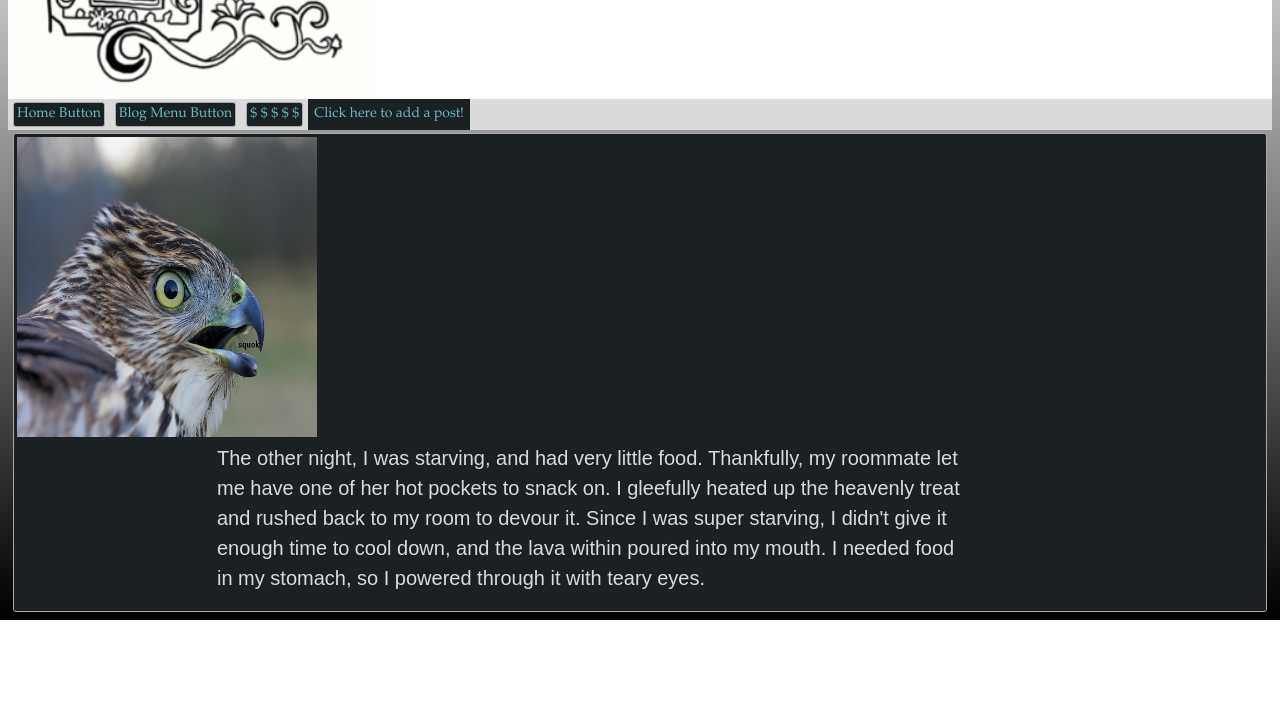
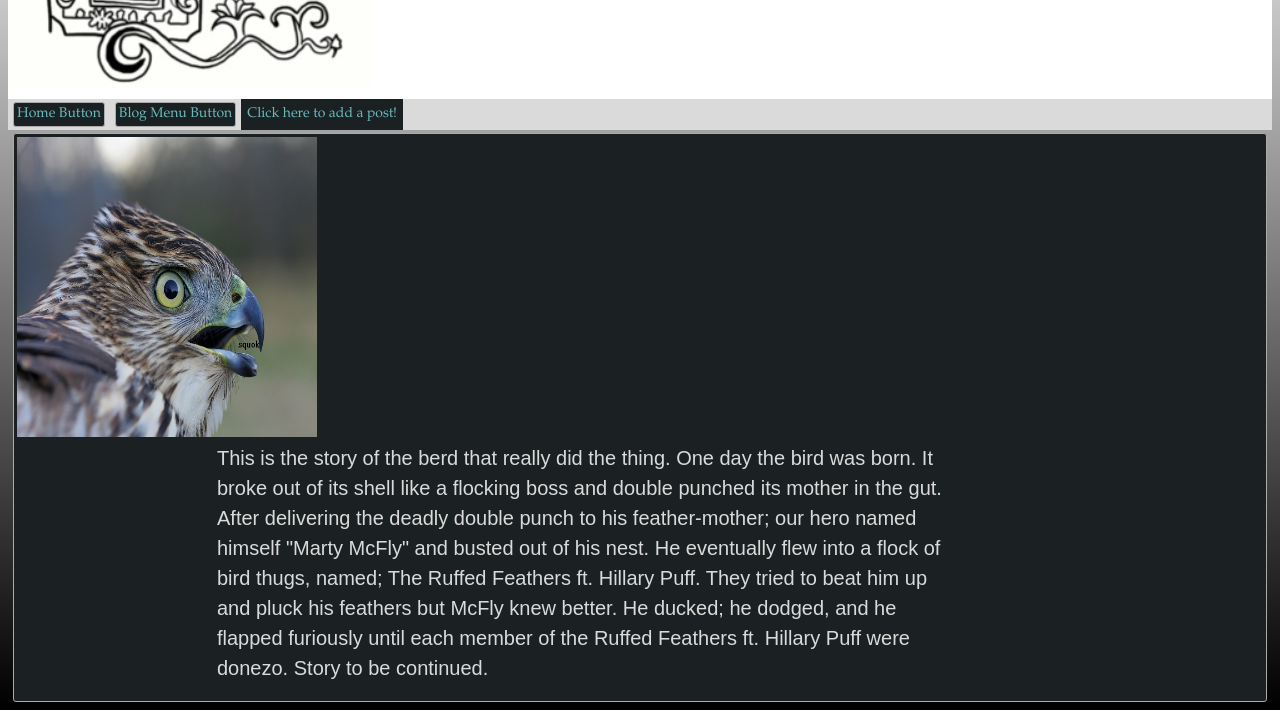
Before and after one commit to BrandonW24/CS290-Final, a website: page CS290-Final-master/CS290-Final-master/public/memes.html in a window 1280 px wide. Shown: the part 195-905 px from the top of the page. Before the commit the page ends 815 px from the top, so only its background shows below. Drawn offline with Linux system fonts and the light colour scheme.

Commit message:
Update memes.html

```diff
--- a/CS290-Final-master/CS290-Final-master/public/memes.html
+++ b/CS290-Final-master/CS290-Final-master/public/memes.html
@@ -25,7 +25,6 @@
 
         <nav class ="homeBar">
             <a href="welcomePage.html" <span class="menu-items">Home Button</span><a href="generalBlogPostPage.html" <span class="menu-items">Blog Menu Button</span></a>
-            <a><span class = "menu-items" id = "moneyButt" onclick = "PlaySound()"> $ $ $ $ $ </span></a>
             <button id="modalButt" class="button"> Click here to add a post! </button>
 
             <div id="modal-thing" class="modal">
@@ -72,10 +71,11 @@
                         <img src = "birp.jpg" style="width:300px;height:300px;">
                     </div>
             <div class = "text-class" id = "post-text">
-                        <p class = "cool-story">The other night, I was starving, and had very little food. Thankfully, my roommate let me have one of her hot pockets
-                                 to snack on. I gleefully heated up the heavenly treat and rushed back to my room to devour it. Since I was super starving,
-                                I didn't give it enough time to cool down, and the lava within poured into my mouth. I needed food in my stomach, so I
-                                powered through it with teary eyes.</p>
+                <p class = "cool-story"> This is the story of the berd that really did the thing. One day the bird was born.
+                    It broke out of its shell like a flocking boss and double punched its mother in the gut. After delivering the deadly double punch to his feather-mother; our hero named himself
+                    "Marty McFly" and busted out of his nest. He eventually flew into a flock of bird thugs, named; The Ruffed Feathers ft. Hillary Puff. They
+                    tried to beat him up and pluck his feathers but McFly knew better. He ducked; he dodged, and he flapped furiously until each member of
+                     the Ruffed Feathers ft. Hillary Puff were donezo. Story to be continued.</p>
 
             </div>
 
```
Lines whose indentation alone changed are shown as unchanged.
